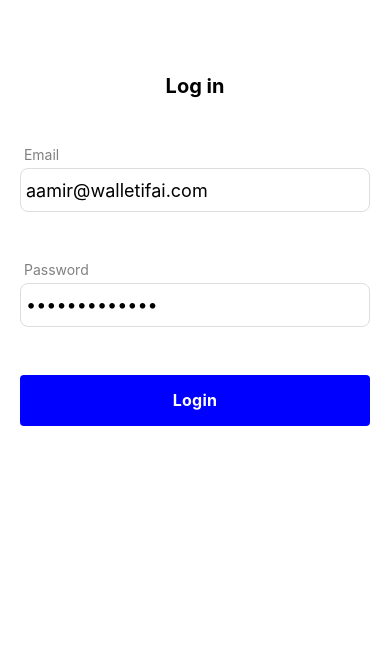
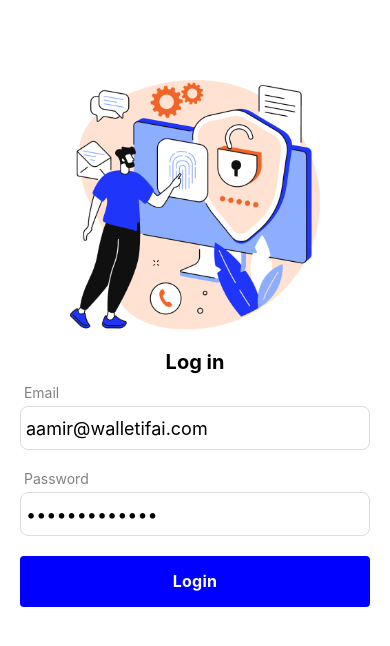
Before and after one commit to AamirAnwar/walletifai-demo, a React Native app in the folder walletifai-demo/: screen / in a window 390 px wide. Shown: the top 646 px of the page. Built offline with nearby package versions, Linux system fonts and the light colour scheme.

Commit message:
Add image to login screen

```diff
--- a/walletifai-demo/components/Input.js
+++ b/walletifai-demo/components/Input.js
@@ -43,6 +43,8 @@ const styles = {
   containerStyle: {
     // backgroundColor: 'green',
     // height: 64,
+    marginTop: 10,
+    marginBottom: 10,
     flexDirection: 'column',
   }
 }
--- a/walletifai-demo/components/LoginForm.js
+++ b/walletifai-demo/components/LoginForm.js
@@ -4,7 +4,7 @@ import {
   StyleSheet,
   Text,
   View,
-  Button
+  Image
 } from 'react-native';
 
 import Input from './Input';
@@ -20,10 +20,13 @@ class App extends React.Component {
 
     return (
       <View style={styles.container}>
+        <View style={styles.imageContainer}>
+          <Image style={styles.bannerImage} source={require('../resources/login_image.png')} />
+        </View>
         <Text style={styles.title}>Log in</Text>
         <Input label="Email" isSecure={false} value={this.state.username} onChangeText={text => {this.setState({'username':text})}} />
         <Input label="Password" isSecure={true} value={this.state.password} onChangeText={text => {this.setState({'password':text})}} />
-        <WButton onPress= {this.onLoginButtonClick.bind(this)} />
+        <WButton customStyle={styles.button} onPress= {this.onLoginButtonClick.bind(this)} />
 
       </View>
     );
@@ -35,11 +38,25 @@ class App extends React.Component {
 }
 
 const styles = StyleSheet.create({
+  imageContainer: {
+    alignItems: 'center'
+  },
+
+  bannerImage: {
+    marginTop:30,
+    width: 250,
+    height: 250,
+  },
+
   title: {
     textAlign:'center',
     fontSize:20,
-    fontWeight:'bold'
+    fontWeight:'bold',
+    marginTop: 20,
+  },
 
+  button: {
+    marginTop: 10
   },
 
   container: {
@@ -47,9 +64,7 @@ const styles = StyleSheet.create({
     marginLeft: 20,
     marginRight: 20,
     backgroundColor: '#fff',
-    height: 400,
-    justifyContent: 'space-around',
-    alignContent: 'center'
+    alignContent: 'center',
   }
 });
 
--- a/walletifai-demo/components/WButton.js
+++ b/walletifai-demo/components/WButton.js
@@ -2,9 +2,9 @@ import React from 'react';
 import { Text, View, StyleSheet, Pressable } from 'react-native';
 
 export default function WButton(props) {
-  const { onPress, title = 'Login' } = props;
+  const {customStyle, onPress, title = 'Login' } = props;
   return (
-    <Pressable style={styles.button} onPress={onPress}>
+    <Pressable style={[styles.button, customStyle]} onPress={onPress}>
       <Text style={styles.text}>{title}</Text>
     </Pressable>
   );
```
Also changed, not shown: walletifai-demo/resources/login_image.png (added), 1 other file (tests, documents, lock files or other folders).
